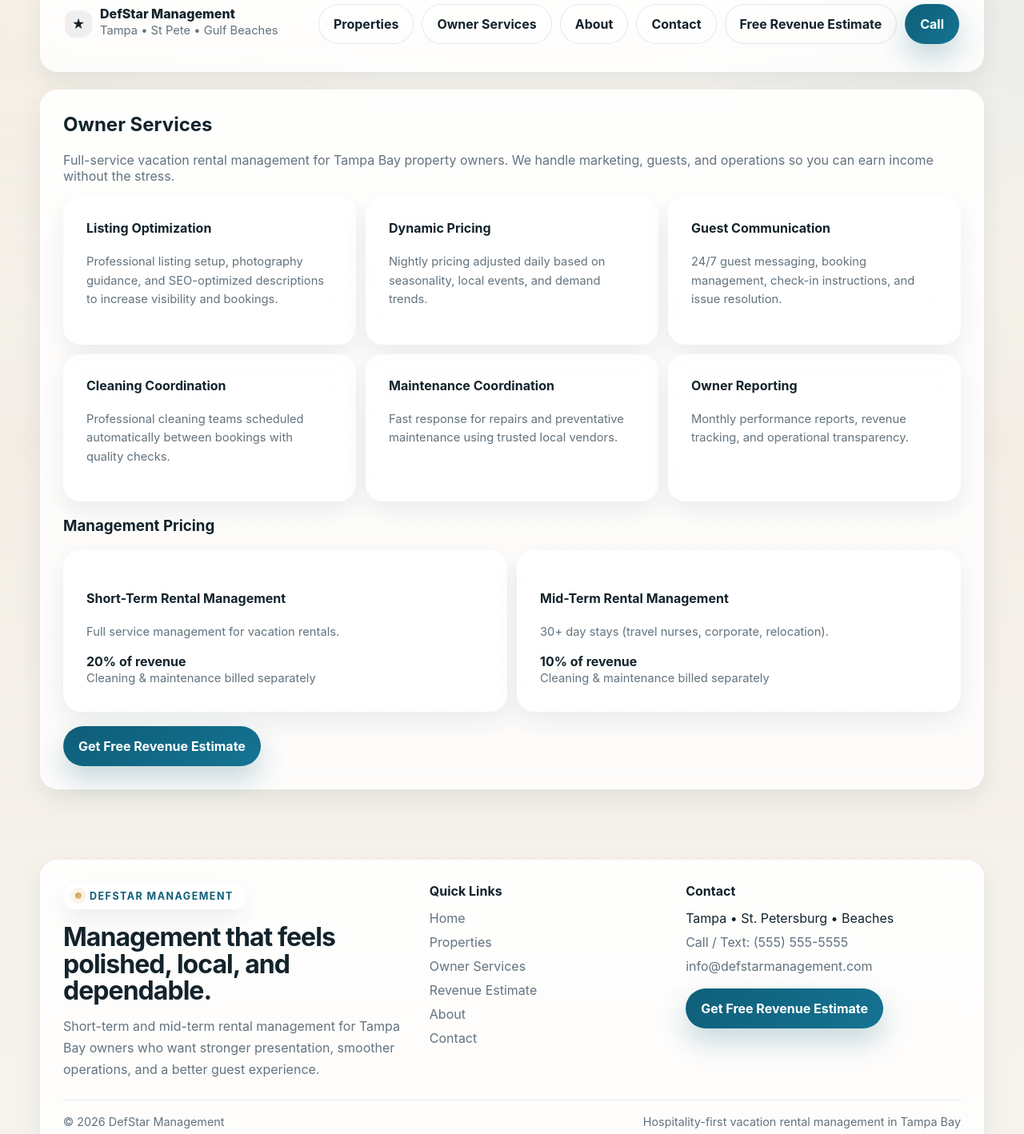
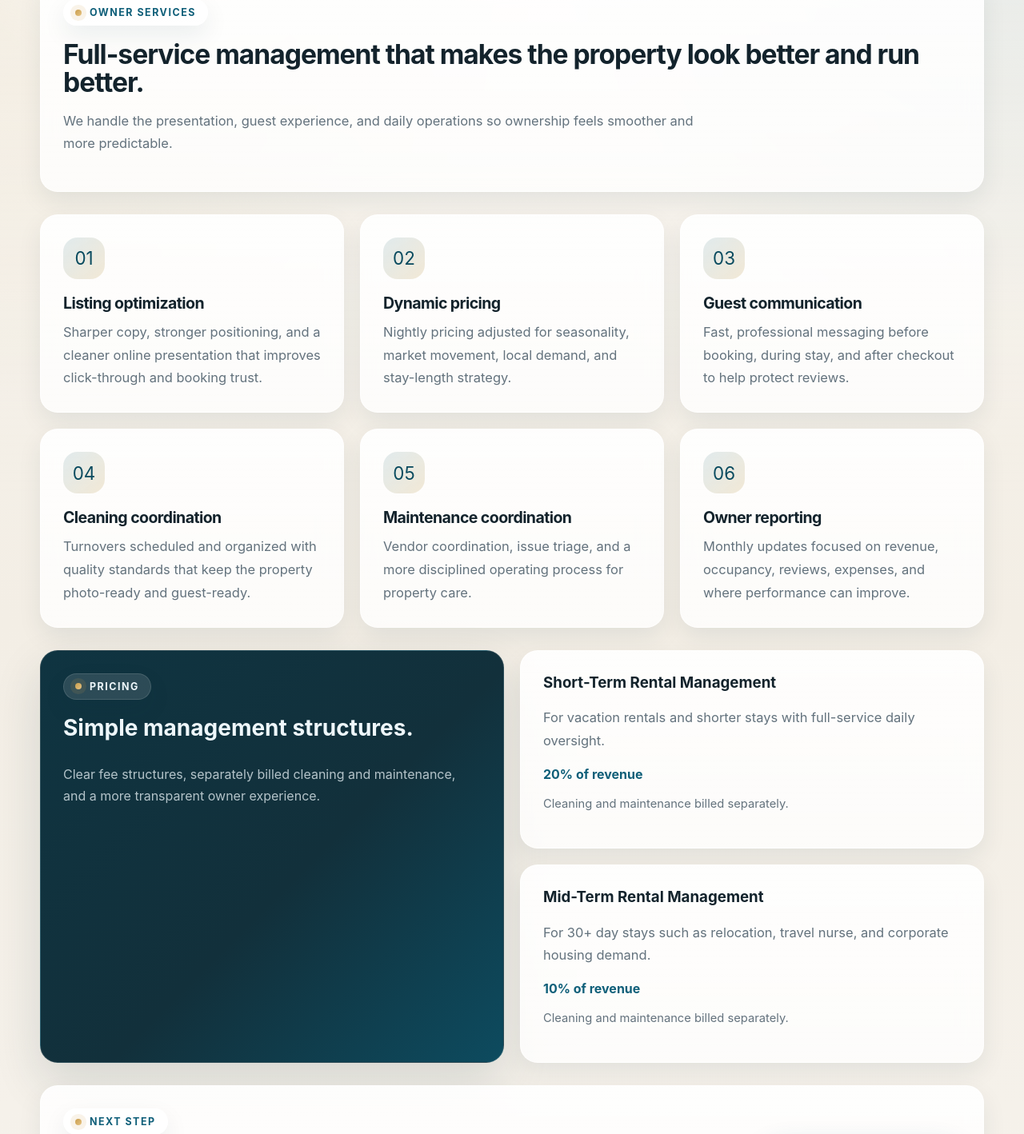
Before and after one commit to defazio75/Defstar, a Next.js app: page /owners in a window 1280 px wide. Shown: the part 180-1598 px from the top of the page at 80% size. Built offline with nearby package versions, Linux system fonts and the light colour scheme.

Commit message:
Refactor OwnersPage to use ownerServices array
Refactored OwnersPage component to utilize ownerServices array for service listings, enhancing maintainability and reducing redundancy.

```diff
--- a/app/owners/page.js
+++ b/app/owners/page.js
@@ -1,100 +1,105 @@
-import Navbar from "../../components/Navbar";
+import Link from "next/link";
+
+const ownerServices = [
+  {
+    title: "Listing optimization",
+    copy: "Sharper copy, stronger positioning, and a cleaner online presentation that improves click-through and booking trust.",
+  },
+  {
+    title: "Dynamic pricing",
+    copy: "Nightly pricing adjusted for seasonality, market movement, local demand, and stay-length strategy.",
+  },
+  {
+    title: "Guest communication",
+    copy: "Fast, professional messaging before booking, during stay, and after checkout to help protect reviews.",
+  },
+  {
+    title: "Cleaning coordination",
+    copy: "Turnovers scheduled and organized with quality standards that keep the property photo-ready and guest-ready.",
+  },
+  {
+    title: "Maintenance coordination",
+    copy: "Vendor coordination, issue triage, and a more disciplined operating process for property care.",
+  },
+  {
+    title: "Owner reporting",
+    copy: "Monthly updates focused on revenue, occupancy, reviews, expenses, and where performance can improve.",
+  },
+];
 
 export default function OwnersPage() {
   return (
-    <div className="grid" style={{ gap: 22 }}>
-      <Navbar />
+    <div className="page-stack">
+      <section className="card">
+        <div className="eyebrow">Owner Services</div>
+        <h2 className="section-title" style={{ marginTop: 18 }}>
+          Full-service management that makes the property look better and run better.
+        </h2>
+        <p className="lead" style={{ maxWidth: 820, marginTop: 16 }}>
+          We handle the presentation, guest experience, and daily operations so ownership feels smoother and more predictable.
+        </p>
+      </section>
+
+      <section className="grid grid-3">
+        {ownerServices.map((service, index) => (
+          <article key={service.title} className="card service-card">
+            <div className="icon-badge" aria-hidden="true">0{index + 1}</div>
+            <h3>{service.title}</h3>
+            <p className="lead">{service.copy}</p>
+          </article>
+        ))}
+      </section>
+
+      <section className="grid grid-2">
+        <article className="card card-dark">
+          <div
+            className="eyebrow"
+            style={{
+              background: "rgba(255,255,255,0.12)",
+              color: "#eef7fb",
+              borderColor: "rgba(255,255,255,0.12)",
+            }}
+          >
+            Pricing
+          </div>
+          <h3 style={{ marginTop: 18, fontSize: "1.75rem" }}>Simple management structures.</h3>
+          <p className="section-copy" style={{ marginTop: 12 }}>
+            Clear fee structures, separately billed cleaning and maintenance, and a more transparent owner experience.
+          </p>
+        </article>
+
+        <div className="grid">
+          <article className="card">
+            <h3 style={{ marginTop: 0 }}>Short-Term Rental Management</h3>
+            <p className="lead">For vacation rentals and shorter stays with full-service daily oversight.</p>
+            <p className="kicker" style={{ marginTop: 16 }}>20% of revenue</p>
+            <p className="small muted" style={{ marginTop: 8 }}>
+              Cleaning and maintenance billed separately.
+            </p>
+          </article>
+
+          <article className="card">
+            <h3 style={{ marginTop: 0 }}>Mid-Term Rental Management</h3>
+            <p className="lead">For 30+ day stays such as relocation, travel nurse, and corporate housing demand.</p>
+            <p className="kicker" style={{ marginTop: 16 }}>10% of revenue</p>
+            <p className="small muted" style={{ marginTop: 8 }}>
+              Cleaning and maintenance billed separately.
+            </p>
+          </article>
+        </div>
+      </section>
 
       <section className="card">
-        <h2 style={{ marginTop: 0 }}>Owner Services</h2>
-        <p className="muted">
-          Full-service vacation rental management for Tampa Bay property owners.
-          We handle marketing, guests, and operations so you can earn income
-          without the stress.
-        </p>
-
-        <div className="grid grid-3" style={{ gap: 12, marginTop: 12 }}>
-          <div className="card">
-            <h4 style={{ marginTop: 0 }}>Listing Optimization</h4>
-            <p className="muted small">
-              Professional listing setup, photography guidance, and SEO-optimized
-              descriptions to increase visibility and bookings.
-            </p>
+        <div className="section-heading">
+          <div>
+            <div className="eyebrow">Next step</div>
+            <h2 className="section-title" style={{ marginTop: 16 }}>
+              See what your property could earn.
+            </h2>
           </div>
-
-          <div className="card">
-            <h4 style={{ marginTop: 0 }}>Dynamic Pricing</h4>
-            <p className="muted small">
-              Nightly pricing adjusted daily based on seasonality,
-              local events, and demand trends.
-            </p>
-          </div>
-
-          <div className="card">
-            <h4 style={{ marginTop: 0 }}>Guest Communication</h4>
-            <p className="muted small">
-              24/7 guest messaging, booking management,
-              check-in instructions, and issue resolution.
-            </p>
-          </div>
-
-          <div className="card">
-            <h4 style={{ marginTop: 0 }}>Cleaning Coordination</h4>
-            <p className="muted small">
-              Professional cleaning teams scheduled automatically
-              between bookings with quality checks.
-            </p>
-          </div>
-
-          <div className="card">
-            <h4 style={{ marginTop: 0 }}>Maintenance Coordination</h4>
-            <p className="muted small">
-              Fast response for repairs and preventative maintenance
-              using trusted local vendors.
-            </p>
-          </div>
-
-          <div className="card">
-            <h4 style={{ marginTop: 0 }}>Owner Reporting</h4>
-            <p className="muted small">
-              Monthly performance reports, revenue tracking,
-              and operational transparency.
-            </p>
-          </div>
-        </div>
-
-        <div style={{ marginTop: 18 }}>
-          <h3>Management Pricing</h3>
-
-          <div className="grid grid-2" style={{ gap: 12 }}>
-            <div className="card">
-              <h4>Short-Term Rental Management</h4>
-              <p className="muted small">
-                Full service management for vacation rentals.
-              </p>
-              <strong>20% of revenue</strong>
-              <div className="muted small">
-                Cleaning & maintenance billed separately
-              </div>
-            </div>
-
-            <div className="card">
-              <h4>Mid-Term Rental Management</h4>
-              <p className="muted small">
-                30+ day stays (travel nurses, corporate, relocation).
-              </p>
-              <strong>10% of revenue</strong>
-              <div className="muted small">
-                Cleaning & maintenance billed separately
-              </div>
-            </div>
-          </div>
-        </div>
-
-        <div style={{ marginTop: 18 }}>
-          <a className="btn btn-primary" href="/revenue-estimate">
+          <Link href="/revenue-estimate" className="btn btn-primary">
             Get Free Revenue Estimate
-          </a>
+          </Link>
         </div>
       </section>
     </div>
```
